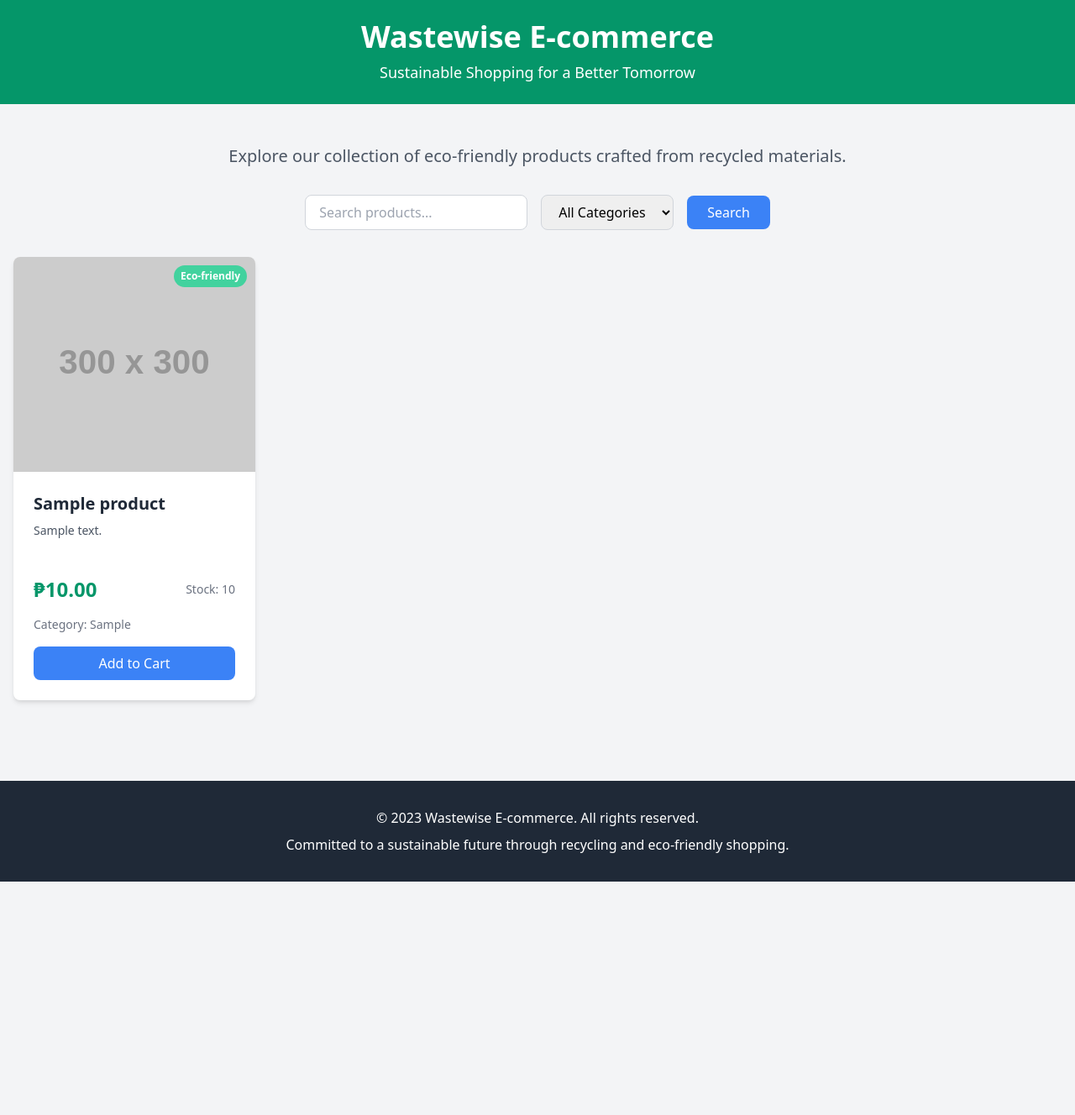
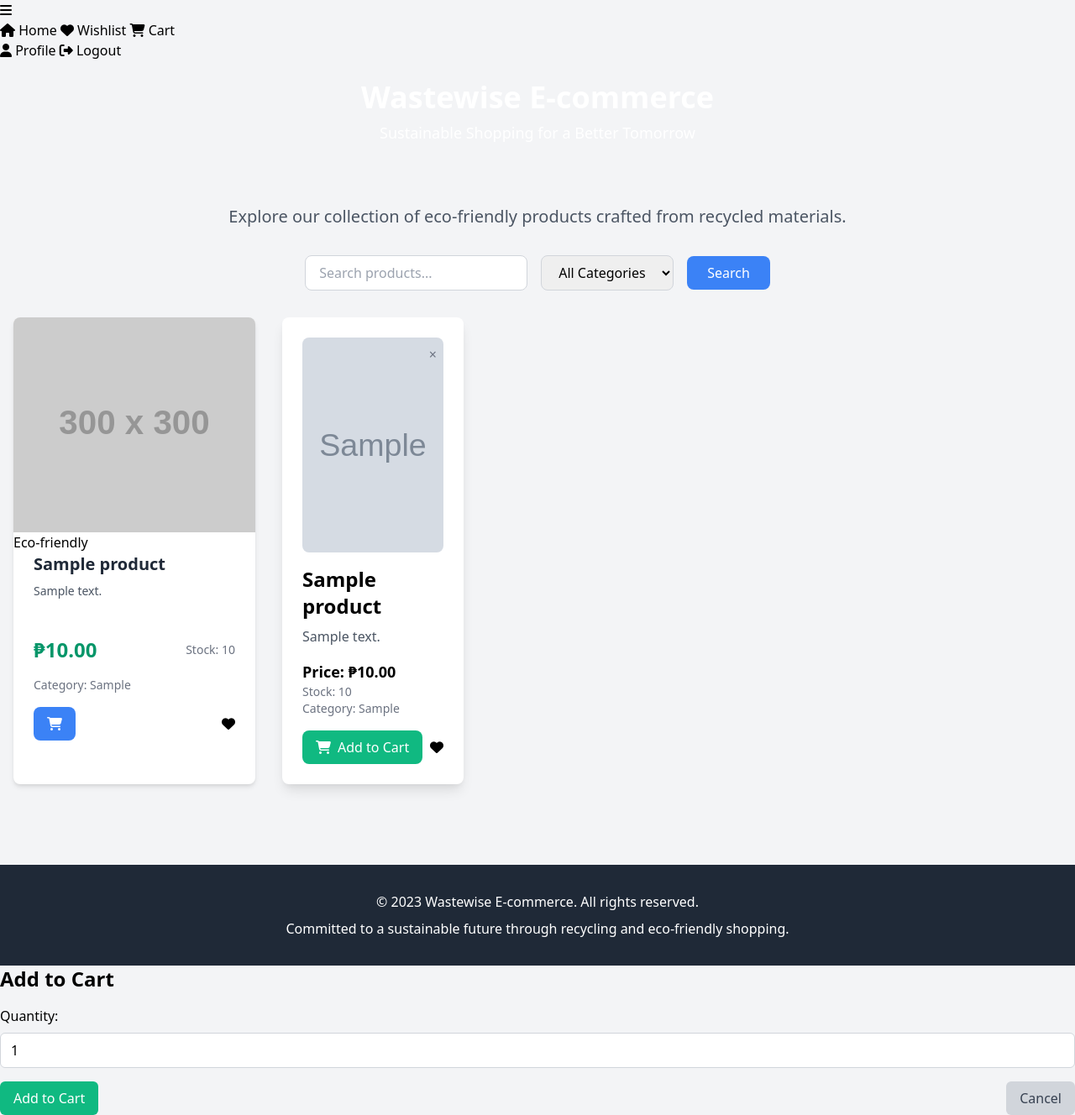
Before and after one commit to pororosenpei/E-commerce, a PHP site: page /login/home.php in a window 1280 px wide. Shown: the whole page at 84% size. Before the commit the page ends 1050 px from the top, so only its background shows below. Run offline with PHP 8.4, Linux system fonts and the light colour scheme; tables that the repository leaves empty or names only in its code hold one stand-in row (values such as "Sample post"); grey boxes marked "Sample" are stand-in pictures; grey boxes labelled with a size stand in for pictures from a placeholder-image service; some libraries are stand-ins or nearby versions.

Commit message:
Updated home.php

```diff
--- a/home.php
+++ b/home.php
@@ -24,9 +24,49 @@ function getProducts($search = '', $category = '') {
     return $result->fetch_all(MYSQLI_ASSOC);
 }
 
+// Function to get wishlist items
+function getWishlistItems() {
+    if (!isset($_SESSION['wishlist'])) {
+        $_SESSION['wishlist'] = [];
+    }
+    return $_SESSION['wishlist'];
+}
+
+// Function to add item to wishlist
+function addToWishlist($productId) {
+    if (!isset($_SESSION['wishlist'])) {
+        $_SESSION['wishlist'] = [];
+    }
+    if (!in_array($productId, $_SESSION['wishlist'])) {
+        $_SESSION['wishlist'][] = $productId;
+    }
+}
+
+// Function to remove item from wishlist
+function removeFromWishlist($productId) {
+    if (isset($_SESSION['wishlist'])) {
+        $key = array_search($productId, $_SESSION['wishlist']);
+        if ($key !== false) {
+            unset($_SESSION['wishlist'][$key]);
+        }
+    }
+}
+
+// Handle wishlist actions
+if (isset($_POST['action']) && isset($_POST['product_id'])) {
+    $productId = intval($_POST['product_id']);
+    if ($_POST['action'] === 'add') {
+        addToWishlist($productId);
+    } elseif ($_POST['action'] === 'remove') {
+        removeFromWishlist($productId);
+    }
+    exit; // Stop further execution for AJAX requests
+}
+
 $search = isset($_GET['search']) ? $_GET['search'] : '';
 $category = isset($_GET['category']) ? $_GET['category'] : '';
 $products = getProducts($search, $category);
+$wishlist = getWishlistItems();
 
 $categories = ['Paper', 'Plastic', 'Metal', 'Glass', 'Electronics', 'Textiles'];
 ?>
@@ -38,63 +78,57 @@ $categories = ['Paper', 'Plastic', 'Metal', 'Glass', 'Electronics', 'Textiles'];
     <meta name="viewport" content="width=device-width, initial-scale=1.0">
     <title>Wastewise E-commerce</title>
     <link href="https://cdn.jsdelivr.net/npm/tailwindcss@2.2.19/dist/tailwind.min.css" rel="stylesheet">
-    <style>
-        /* Custom styles */
-        .product-card {
-            transition: all 0.3s ease;
-        }
-        .product-card:hover {
-            transform: translateY(-5px);
-            box-shadow: 0 10px 20px rgba(0, 0, 0, 0.1);
-        }
-        .eco-badge {
-            position: absolute;
-            top: 10px;
-            right: 10px;
-            background-color: rgba(52, 211, 153, 0.9);
-            color: white;
-            padding: 4px 8px;
-            border-radius: 9999px;
-            font-size: 0.75rem;
-            font-weight: bold;
-        }
-        .modal {
-            display: none;
-            position: fixed;
-            top: 0;
-            left: 0;
-            width: 100%;
-            height: 100%;
-            background-color: rgba(0, 0, 0, 0.5);
-            justify-content: center;
-            align-items: center;
-            z-index: 1000;
-        }
+    <link rel="stylesheet" href="https://cdnjs.cloudflare.com/ajax/libs/font-awesome/6.4.0/css/all.min.css">
+    <link rel="stylesheet" href="home.css">
 
-        .modal.active {
-            display: flex;
-        }
-
-        .heart {
-            cursor: pointer;
-            font-size: 1.5rem;
-            color: gray;
-        }
-
-        .heart.filled {
-            color: red;
-        }
-    </style>
 </head>
 <body class="bg-gray-100 font-sans">
-    <header class="bg-green-600 text-white py-6">
+    <!-- Sidebar Toggle Button -->
+    <button class="sidebar-toggle" onclick="toggleSidebar()">
+        <i class="fas fa-bars"></i>
+    </button>
+
+    <!-- Sidebar -->
+    <nav class="sidebar" id="sidebar">
+        <div>
+            <a href="home.php" class="nav-item mb-4" onclick="showSection('home')">
+                <i class="fas fa-home"></i>
+                <span>Home</span>
+            </a>
+            <a href="" class="nav-item mb-4" onclick="showSection('wishlist')">
+                <i class="fas fa-heart"></i>
+                <span>Wishlist</span>
+            </a>
+            <a href="cart.php" class="nav-item mb-4">
+                <i class="fas fa-shopping-cart"></i>
+                <span>Cart</span>
+            </a>
+        </div>
+        <div>
+            <a href="#" class="nav-item">
+                <i class="fas fa-user"></i>
+                <span>Profile</span>
+            </a>
+            <a href="#" class="nav-item">
+                <i class="fas fa-sign-out-alt"></i>
+                <span>Logout</span>
+            </a>
+        </div>
+    </nav>
+
+    <!-- Main Content -->
+    <div class="content" id="content">
+        <!-- Header -->
+        <header class="header text-white py-6">
             <div class="container mx-auto px-4">
-            <h1 class="text-4xl font-bold text-center">Wastewise E-commerce</h1>
-            <p class="text-lg text-center mt-2">Sustainable Shopping for a Better Tomorrow</p>
+                <h1 class="text-4xl font-bold text-center mb-2">Wastewise E-commerce</h1>
+                <p class="text-lg text-center">Sustainable Shopping for a Better Tomorrow</p>
             </div>
         </header>
 
         <main class="container mx-auto px-4 py-12">
+            <!-- Home Section -->
+            <section id="home-section">
                 <p class="text-xl text-center text-gray-600 mb-8">
                     Explore our collection of eco-friendly products crafted from recycled materials.
                 </p>
@@ -140,10 +174,15 @@ $categories = ['Paper', 'Plastic', 'Metal', 'Glass', 'Electronics', 'Textiles'];
                                     </div>
                                     <p class="text-sm text-gray-500 mb-4">Category: <?= htmlspecialchars($product['category']); ?></p>
 
-                            <!-- Add to Cart Button -->
-                            <button class="bg-blue-500 text-white w-full py-2 rounded-lg hover:bg-blue-600 transition duration-300 transform hover:scale-105">
-                                Add to Cart
+                                    <!-- Add to Cart Button and Heart Icon -->
+                                    <div class="flex justify-between items-center">
+                                        <button onclick="openCartModal(<?= htmlspecialchars(json_encode($product)); ?>)" class="bg-blue-500 text-white px-4 py-2 rounded-lg hover:bg-blue-600 transition duration-300 transform hover:scale-105">
+                                            <i class="fas fa-shopping-cart"></i>
                                         </button>
+                                        <span class="heart <?= in_array($product['id'], $wishlist) ? 'filled' : '' ?>" onclick="toggleWishlist(<?= $product['id']; ?>, this)">
+                                            <i class="fas fa-heart"></i>
+                                        </span>
+                                    </div>
                                 </div>
                             </div>
 
@@ -162,22 +201,49 @@ $categories = ['Paper', 'Plastic', 'Metal', 'Glass', 'Electronics', 'Textiles'];
                                     <p class="text-lg font-semibold">Price: ₱<?= number_format($product['price'], 2); ?></p>
                                     <p class="text-sm text-gray-500">Stock: <?= $product['stock']; ?></p>
                                     <p class="text-sm text-gray-500">Category: <?= htmlspecialchars($product['category']); ?></p>
-                            <button class="mt-4 bg-green-500 text-white px-4 py-2 rounded-lg hover:bg-green-600">
-                                Add to Cart
+                                    <div class="mt-4 flex justify-between items-center">
+                                        <button onclick="openCartModal(<?= htmlspecialchars(json_encode($product)); ?>)" class="bg-green-500 text-white px-4 py-2 rounded-lg hover:bg-green-600">
+                                            <i class="fas fa-shopping-cart mr-2"></i>Add to Cart
                                         </button>
-
-                            <!-- Heart Icon for Favorites -->
-                            <div class="mt-4 flex justify-center">
-                                <span class="heart" id="heart-<?= $index; ?>" onclick="toggleFavorite(<?= $index; ?>)">
+                                        <span class="heart <?= in_array($product['id'], $wishlist) ? 'filled' : '' ?>" onclick="toggleWishlist(<?= $product['id']; ?>, this)">
                                             <i class="fas fa-heart"></i>
                                         </span>
                                     </div>
                                 </div>
                             </div>
-
                         <?php endforeach; ?>
                     <?php endif; ?>
                 </div>
+            </section>
+
+            <!-- Wishlist Section -->
+            <section id="wishlist-section" style="display: none;">
+                <h2 class="text-2xl font-bold mb-4">Your Wishlist</h2>
+                <div class="grid grid-cols-1 sm:grid-cols-2 lg:grid-cols-3 xl:grid-cols-4 gap-8">
+                    <?php
+                    $wishlistProducts = array_filter($products, function($product) use ($wishlist) {
+                        return in_array($product['id'], $wishlist);
+                    });
+                    if (empty($wishlistProducts)): ?>
+                        <p class="col-span-full text-center text-gray-600">Your wishlist is empty.</p>
+                    <?php else: ?>
+                        <?php foreach ($wishlistProducts as $product): ?>
+                            <div class="product-card bg-white rounded-lg overflow-hidden shadow-md relative">
+                                <div class="relative h-64">
+                                    <img src="<?= htmlspecialchars($product['image'] ?? 'https://via.placeholder.com/300x300.png?text=No+Image'); ?>" alt="<?= htmlspecialchars($product['name']); ?>" class="w-full h-full object-cover">
+                                </div>
+                                <div class="p-6">
+                                    <h3 class="text-xl font-semibold mb-2"><?= htmlspecialchars($product['name']); ?></h3>
+                                    <p class="text-gray-600 mb-4">₱<?= number_format($product['price'], 2); ?></p>
+                                    <button class="bg-red-500 text-white px-4 py-2 rounded-lg hover:bg-red-600" onclick="toggleWishlist(<?= $product['id']; ?>, this)">
+                                        Remove from Wishlist
+                                    </button>
+                                </div>
+                            </div>
+                        <?php endforeach; ?>
+                    <?php endif; ?>
+                </div>
+            </section>
         </main>
 
         <footer class="bg-gray-800 text-white py-8 mt-12">
@@ -186,23 +252,27 @@ $categories = ['Paper', 'Plastic', 'Metal', 'Glass', 'Electronics', 'Textiles'];
                 <p class="mt-2">Committed to a sustainable future through recycling and eco-friendly shopping.</p>
             </div>
         </footer>
+    </div>
 
-    <script src="https://kit.fontawesome.com/a076d05399.js"></script>
-    <script>
-        // Modal functionality
-        function openModal(index) {
-            document.getElementById('modal-' + index).classList.add('active');
-        }
+    <!-- Cart Modal -->
+    <div id="cart-modal" class="cart-modal">
+        <div class="cart-modal-content fade-in">
+            <h2 class="text-2xl font-bold mb-4">Add to Cart</h2>
+            <div id="cart-product-details" class="mb-4"></div>
+            <form id="add-to-cart-form" action="cart.php" method="POST">
+                <input type="hidden" name="action" value="add">
+                <input type="hidden" name="product_id" id="cart-product-id">
+                <label for="quantity" class="block mb-2">Quantity:</label>
+                <input type="number" id="quantity" name="quantity" min="1" value="1" class="w-full px-3 py-2 border border-gray-300 rounded-md mb-4">
+                <div class="flex justify-between">
+                    <button type="submit" class="bg-green-500 text-white px-4 py-2 rounded-md hover:bg-green-600">Add to Cart</button>
+                    <button type="button" onclick="closeCartModal()" class="bg-gray-300 text-gray-700 px-4 py-2 rounded-md hover:bg-gray-400">Cancel</button>
+                </div>
+            </form>
+        </div>
+    </div>
 
-        function closeModal(index) {
-            document.getElementById('modal-' + index).classList.remove('active');
-        }
-
-        // Favorite heart toggle functionality
-        function toggleFavorite(index) {
-            const heart = document.getElementById('heart-' + index);
-            heart.classList.toggle('filled');
-        }
-    </script>
+    <script src="https://code.jquery.com/jquery-3.6.0.min.js"></script>
+    <script src="home.js"></script>
 </body>
 </html>
```
Lines whose indentation alone changed are shown as unchanged.
